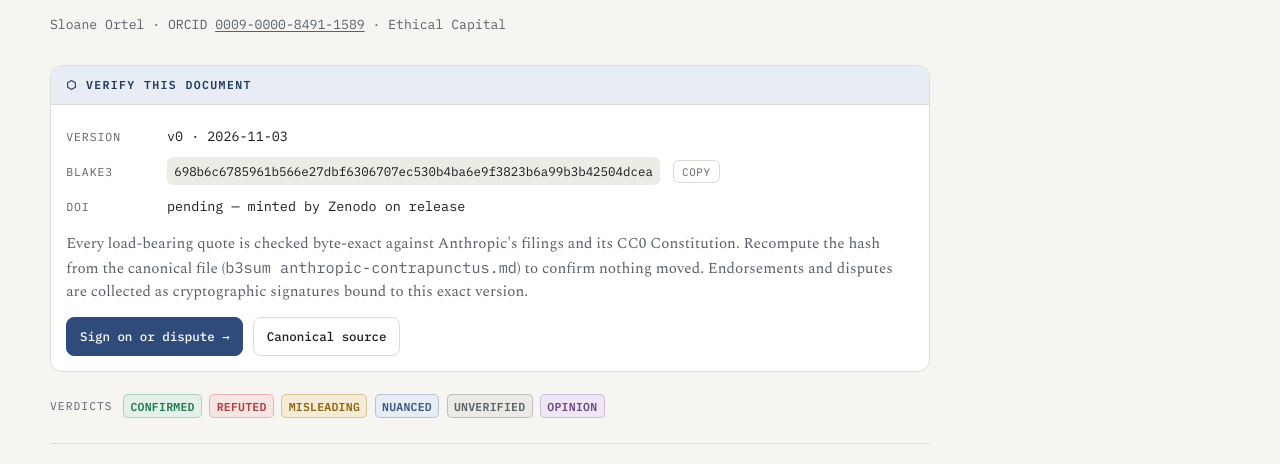
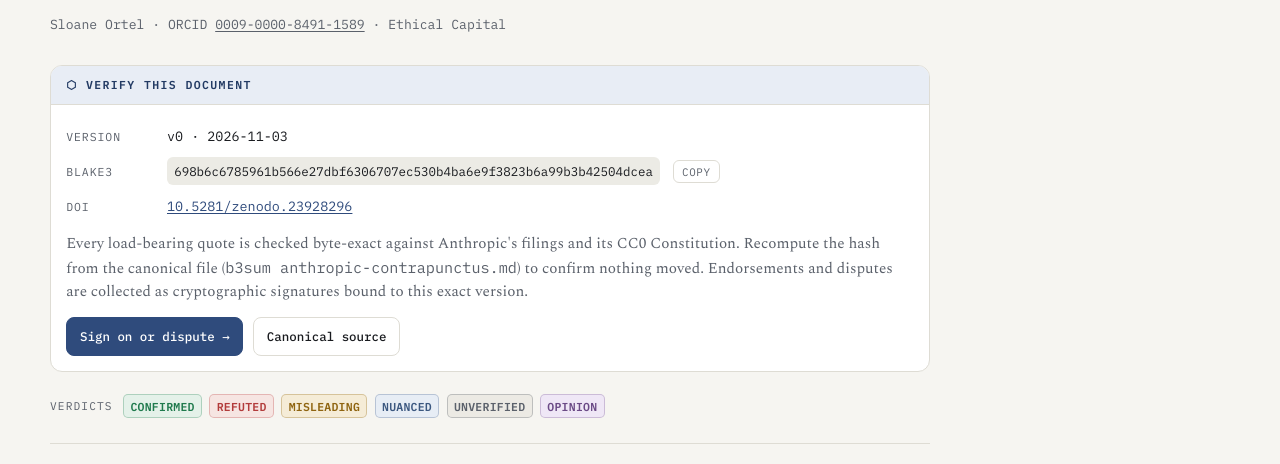
Before and after one commit to srvo/anthropic-pbc, a plain HTML site: page index.html in a window 1280 px wide. Shown: the part 336-800 px from the top of the page. Drawn offline with nearby package versions, Linux system fonts and the light colour scheme.

Commit message:
Add Zenodo DOI 10.5281/zenodo.23928296
Co-Authored-By: Claude Opus 4.8 <noreply@anthropic.com>

```diff
--- a/index.html
+++ b/index.html
@@ -177,7 +177,7 @@ html{scroll-behavior:smooth}
         <div class="vbody">
           <div class="vrow"><span class="k">Version</span><span class="v">v0 · 2026-11-03</span></div>
           <div class="vrow"><span class="k">BLAKE3</span><code class="vhash" id="fullHash">698b6c6785961b566e27dbf6306707ec530b4ba6e9f3823b6a99b3b42504dcea</code><button class="vcopy" id="copyHash">Copy</button></div>
-          <div class="vrow"><span class="k">DOI</span><span class="v">pending — minted by Zenodo on release</span></div>
+          <div class="vrow"><span class="k">DOI</span><span class="v"><a href="https://doi.org/10.5281/zenodo.23928296">10.5281/zenodo.23928296</a></span></div>
           <p class="vnote">Every load-bearing quote is checked byte-exact against Anthropic's filings and its CC0 Constitution. Recompute the hash from the canonical file (<code>b3sum anthropic-contrapunctus.md</code>) to confirm nothing moved. Endorsements and disputes are collected as cryptographic signatures bound to this exact version.</p>
           <div class="vcta">
             <a class="primary" href="docs/contrapunctus-attest.md">Sign on or dispute →</a>
```
Also changed, not shown: 2 other files.
